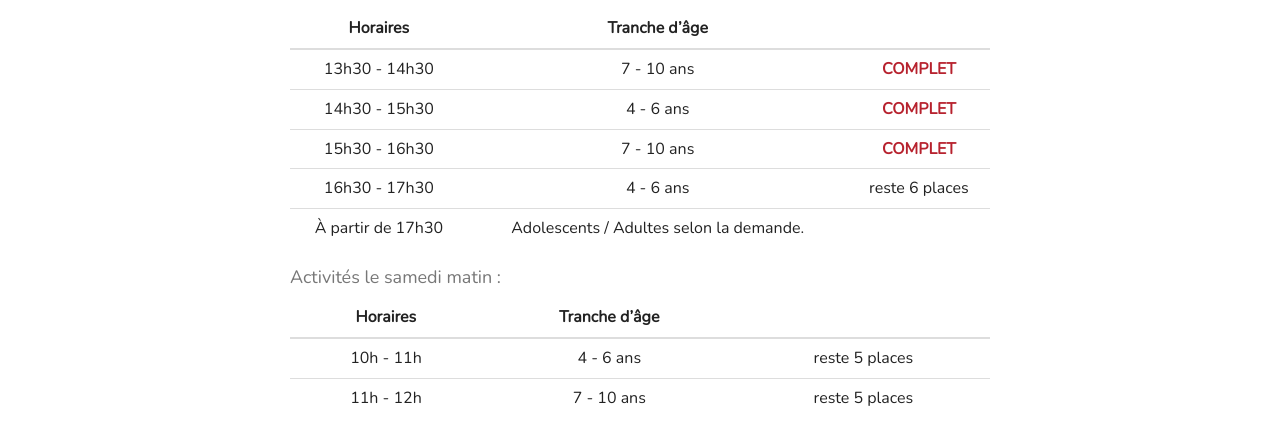
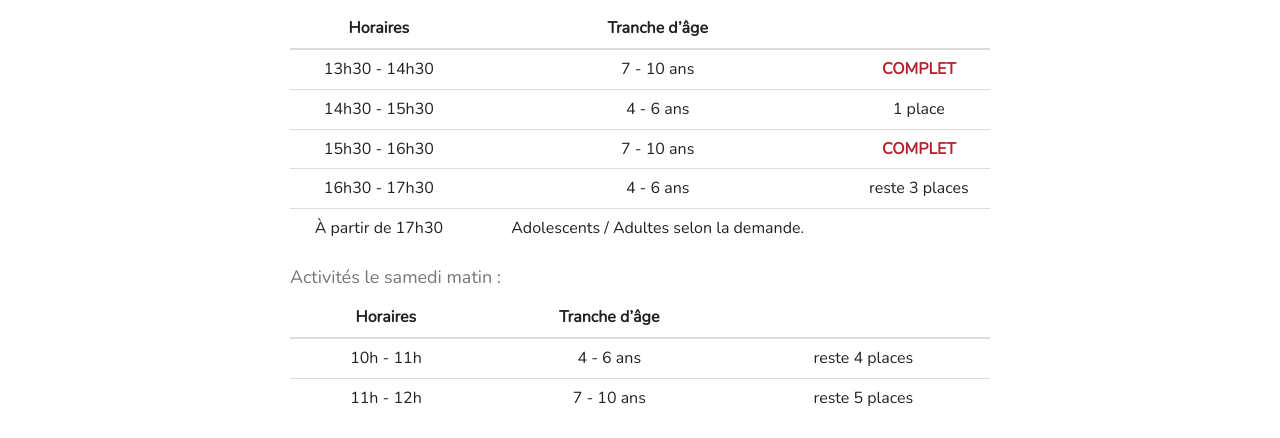
Before and after one commit to mlangues64/mlangues64.github.io, a Jekyll site: the page built from _posts/2018-11-10-inscription2019.markdown, in a window 1280 px wide and 900 px high. Shown: the part 440-878 px from the top of the window. Built offline with Jekyll 4.4.1, drawn with Linux system fonts in a browser that asks for light colours; nearby versions of some CDN libraries; comment, search, counter and statistics services are not loaded.

Commit message:
Update nombre de places

```diff
--- a/_posts/2018-11-10-inscription2019.markdown
+++ b/_posts/2018-11-10-inscription2019.markdown
@@ -25,9 +25,9 @@ ne sera possible qu'à partir d'un nombre suffisant d'inscriptions.
 | Horaires | Tranche d'âge |      |
 |:--------:|:-------------:|:----:|
 | 13h30 - 14h30 | 7 - 10 ans | <span style="color: #B7222E; font-weight:bold;">COMPLET</span> |
-| 14h30 - 15h30 | 4 - 6 ans | <span style="color: #B7222E; font-weight:bold;">COMPLET</span> |
+| 14h30 - 15h30 | 4 - 6 ans | 1 place |
 | 15h30 - 16h30 | 7 - 10 ans | <span style="color: #B7222E; font-weight:bold;">COMPLET</span> |
-| 16h30 - 17h30 | 4 - 6 ans | reste 6 places |
+| 16h30 - 17h30 | 4 - 6 ans | reste 3 places |
 | À partir de 17h30 | Adolescents / Adultes selon la demande. | |
 {: .table }
 
@@ -35,7 +35,7 @@ ne sera possible qu'à partir d'un nombre suffisant d'inscriptions.
 
 | Horaires | Tranche d'âge |      |
 |:--------:|:-------------:|:----:|
-| 10h - 11h | 4 - 6 ans | reste 5 places |
+| 10h - 11h | 4 - 6 ans | reste 4 places |
 | 11h - 12h | 7 - 10 ans | reste 5 places |
 {: .table }
 
```
